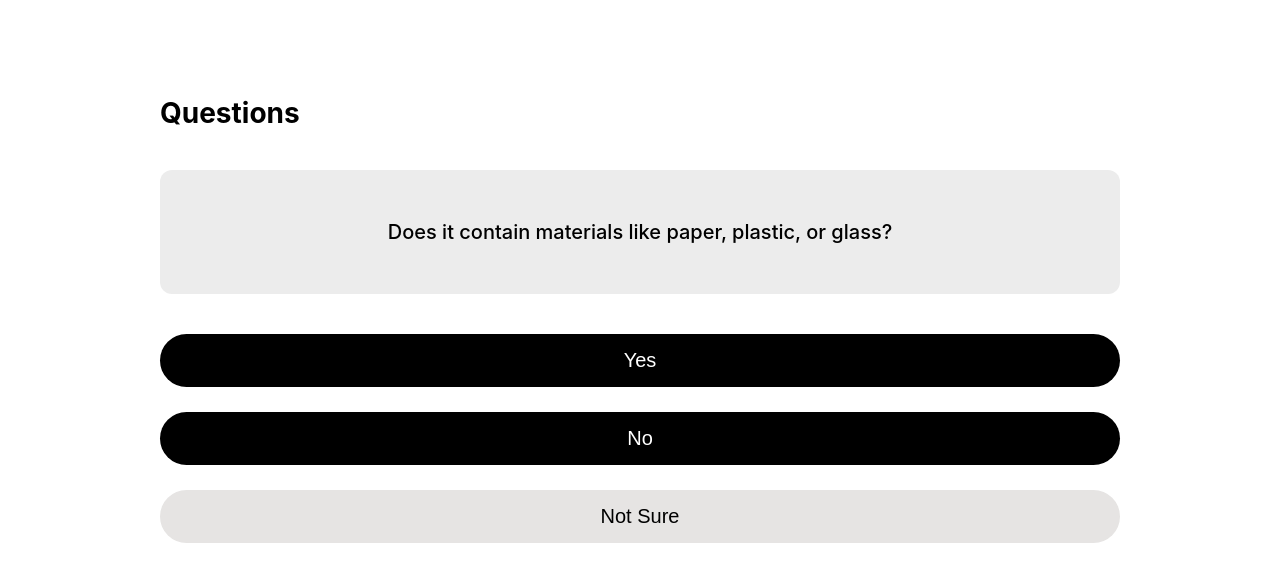
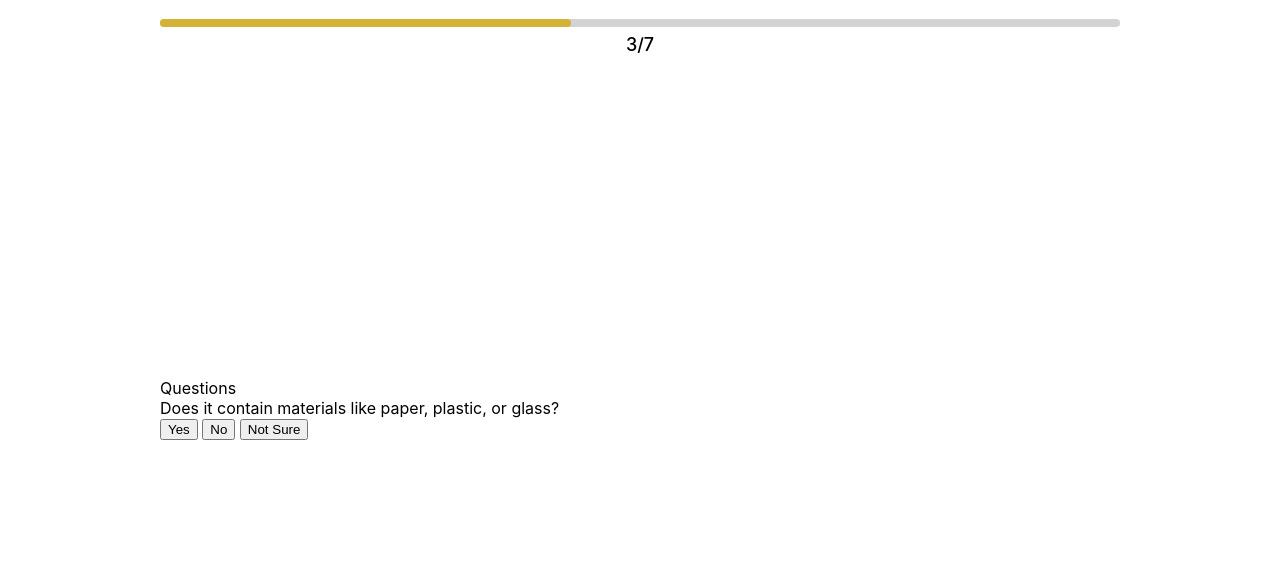
Before and after one commit to Sierra-77/Binify, a plain HTML site: page quiz3.html in a window 1280 px wide. Shown: the part 61-642 px from the top of the page. Drawn offline with Linux system fonts and the light colour scheme; a web font is replaced by a local one.

Commit message:
Update quiz3.html

```diff
--- a/quiz3.html
+++ b/quiz3.html
@@ -16,9 +16,10 @@
             justify-content: center;
             align-items: center;
             flex-direction: column;
-            padding-top: 40px; /* 留出空间避免被 header 遮挡 */
+            padding-top: 80px; /* 增加顶部内边距 */
             min-height: 100vh;
             box-sizing: border-box;
+            position: relative; /* 添加相对定位 */
         }
 
         header {
@@ -32,7 +33,7 @@
             justify-content: flex-start;
             align-items: center;
             z-index: 1000;
-            border-bottom: none; /* 移除底部边框 */
+            border-bottom: none;
         }
 
         header h1 {
@@ -41,8 +42,8 @@
             margin: 0;
             color: black;
         }
-        /* 新增的链接样式 */
-            header a {
+
+        header a {
             text-decoration: none;
             color: inherit;
         }
@@ -50,9 +51,10 @@
         .progress-container {
             width: 100%;
             position: absolute;
-            top: 10px;
+            top: 80px; /* 调整到header下方 */
             left: 0;
             text-align: center;
+            z-index: 999; /* 确保在内容上方 */
         }
 
         .line-container {
@@ -75,7 +77,7 @@
 
         .line-yellow {
             background-color: #D4B236;
-            width: 14.28%;
+            width: 42.85%; /* 3/7 ≈ 42.85% */
             z-index: 1;
         }
 
@@ -91,66 +93,10 @@
             display: flex;
             flex-direction: column;
             align-items: flex-start;
-            position: relative;
-            top: -40px;
+            margin-top: 60px; /* 调整间距 */
         }
 
-        .subtitle {
-            font-size: 28px;
-            font-weight: 700;
-            color: black;
-            text-align: left;
-            width: 100%;
-            margin-bottom: 40px;
-        }
-
-        .question-box {
-            background-color: #ECECEC;
-            padding: 50px 30px;
-            border-radius: 12px;
-            font-size: 20px;
-            font-weight: 500;
-            width: 100%;
-            text-align: center;
-            margin-bottom: 40px;
-            box-sizing: border-box;
-        }
-
-        .button-container {
-            display: flex;
-            flex-direction: column;
-            align-items: center;
-            width: 100%;
-            gap: 25px;
-        }
-
-        .button {
-            padding: 15px 0;
-            border-radius: 50px;
-            font-size: 20px;
-            font-weight: 500;
-            border: none;
-            cursor: pointer;
-            width: 100%;
-            text-align: center;
-            transition: background-color 0.3s ease-in-out;
-            box-sizing: border-box;
-        }
-
-        .btn-yes, .btn-no {
-            background-color: black;
-            color: white;
-        }
-
-        .btn-not-sure {
-            background-color: #E6E4E3;
-            color: black;
-        }
-
-        .button.clicked {
-            background-color: yellow !important;
-            color: black !important;
-        }
+        /* 其他样式保持不变... */
     </style>
 </head>
 <body>
@@ -191,7 +137,7 @@
                     destination = 'quiz4.html';
                 }
                 window.location.href = destination;
-            }, 300); // 等待动画显示后再跳转
+            }, 300);
         }
     </script>
 
```
